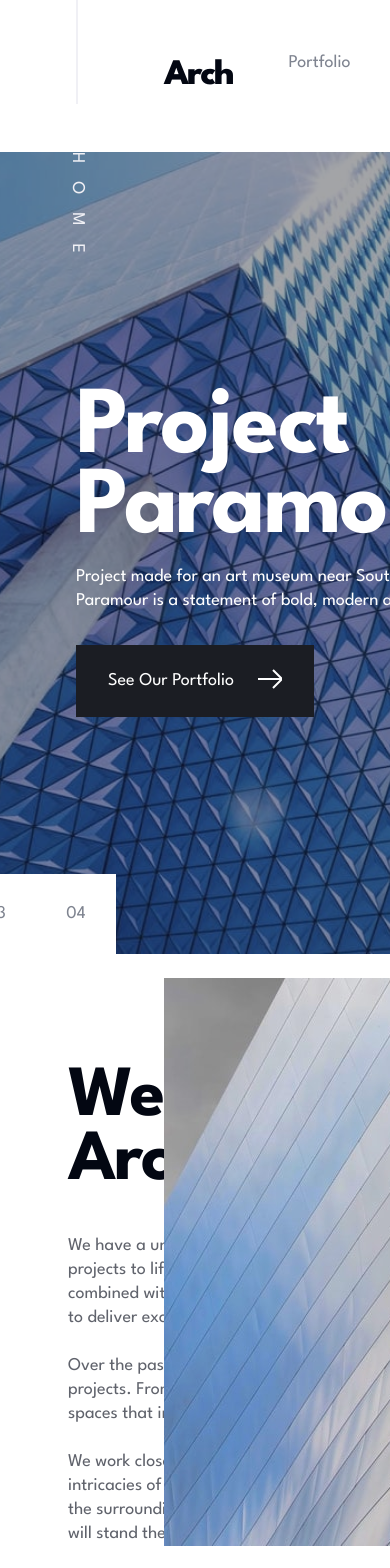
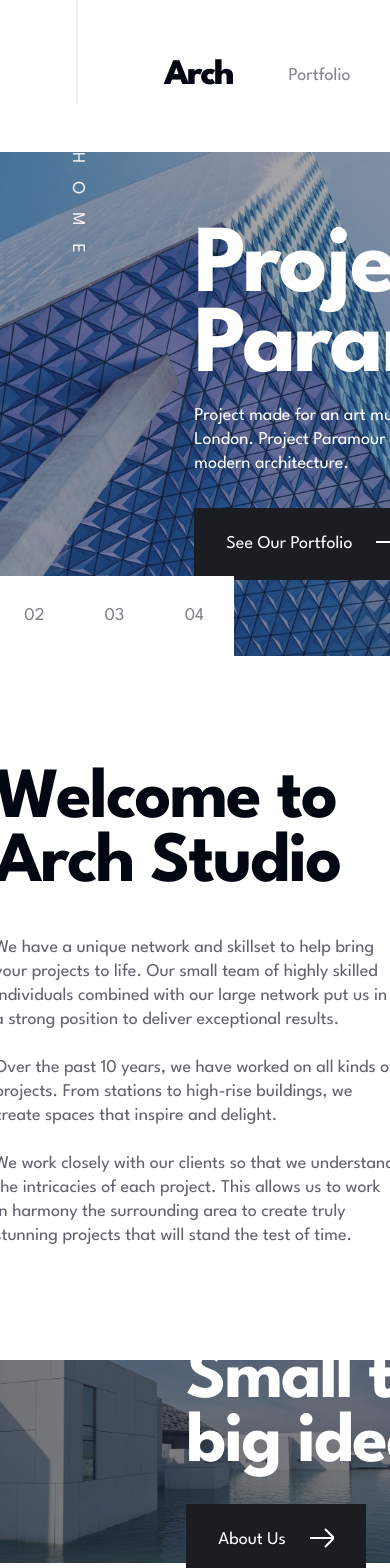
Before and after one commit to Alexjoshua14/Arch, a Next.js app: page / in a window 390 px wide. Shown: the top 1568 px of the page. Built offline with nearby package versions, Linux system fonts and the light colour scheme.

Commit message:
Work on increasing responsiveness of home screen layout

```diff
--- a/src/components/Button.tsx
+++ b/src/components/Button.tsx
@@ -18,7 +18,7 @@ const Button: FC<ButtonProps> = ({ className, text, arrow, variant, ...props })
       }
       {arrow && (
         <svg xmlns="http://www.w3.org/2000/svg" width="24" height="24">
-          <g fill="none" fill-rule="evenodd" stroke="#fff" stroke-width="2">
+          <g fill="none" fillRule="evenodd" stroke="#fff" strokeWidth="2">
             <path d="M15 1l9 9-9 9M0 10h24" />
           </g>
         </svg>
--- a/src/components/NavBar.tsx
+++ b/src/components/NavBar.tsx
@@ -38,7 +38,7 @@ const NavBar: FC<NavBarProps> = ({ }) => {
 
   return (
     <>
-      <div className="z-50 absolute top-0 left-0 translate-x-1/2 -translate-y-1/2 w-[154px]">
+      <div className="z-50 absolute top-0 left-0 translate-x-1/2 -translate-y-1/2 w-[154px] whitespace-nowrap">
         <div className="cursor-vertical-text flex items-center gap-12 w-fit origin-left rotate-90">
           <div className="w-[104px] h-[2px] bg-gray-100" />
           <p className="text-gray-100 text-lg/[24px] tracking-[18px]">
@@ -50,7 +50,7 @@ const NavBar: FC<NavBarProps> = ({ }) => {
         <Link href="/" className="text-4xl font-extrabold tracking-tighter">
           Arch
         </Link>
-        <ul className="flex gap-14">
+        <ul className="flex gap-14 whitespace-nowrap">
           {navOptions.map((option) => (
             <li key={`nav-${option.name}`}>
               <Link href={option.path} className="link">
--- a/src/components/carousel/Carousel.tsx
+++ b/src/components/carousel/Carousel.tsx
@@ -79,7 +79,7 @@ const Carousel: FC<CarouselProps> = ({ }) => {
           quality={100}
         />
         <Overlay />
-        <div className="z-20 absolute top-1/2 -translate-y-1/2 left-[12.5rem] w-[544px] text-white">
+        <div className="z-20 absolute top-1/2 -translate-y-1/2 left-[12.5rem] w-full max-w-[544px] text-white">
           <div className="flex flex-col gap-4 pb-8">
             <h2 className="heading-lg">
               {selectedImage.title}
--- a/src/sections/home/About.tsx
+++ b/src/sections/home/About.tsx
@@ -9,7 +9,7 @@ interface AboutProps {
 const About: FC<AboutProps> = ({ }) => {
   return (
     <div className="relative section w-full h-fit">
-      <div className='z-20 absolute top-1/2 -translate-y-1/2 left-48 w-[448px] flex flex-col gap-7 text-white'>
+      <div className='z-20 absolute top-1/2 -translate-y-1/2 left-48 w-full max-w-[448px] flex flex-col gap-7 text-white'>
         <h2 className="heading-md">
           {`Small team, big ideas`}
         </h2>
--- a/src/sections/home/Featured.tsx
+++ b/src/sections/home/Featured.tsx
@@ -41,10 +41,10 @@ const Featured: FC<FeaturedProps> = ({ }) => {
         </h1>
         <Button text="See All" arrow />
       </div>
-      <div className="h-[560px] w-full flex justify-between gap-4">
+      <div className="h-full w-full flex justify-between gap-4">
         {
           featuredData.map((item, index) => (
-            <div key={`Featured-${item.title}`} className="relative w-fit h-fit overflow-clip">
+            <div key={`Featured-${item.title}`} className="relative w-full h-fit overflow-clip">
               <div>
                 <Image src={item.src.replace('SIZE', screenSize)} alt={item.alt} width={350} height={560} className="w-full h-auto object-contain" />
                 <div className="absolute left-0 top-0 w-full h-full bg-gray-900/20" />
--- a/src/sections/home/Welcome.tsx
+++ b/src/sections/home/Welcome.tsx
@@ -11,8 +11,8 @@ const Welcome: FC<WelcomeProps> = ({ }) => {
       <h1 className="hidden sm:block z-10 heading-xl -mb-9">
         {`Welcome`}
       </h1>
-      <div className="relative pl-48 w-full">
-        <div className="z-20 w-[446px] flex flex-col gap-10">
+      <div className="relative w-full md:pr-[350px] flex items-center justify-start md:justify-center">
+        <div className="z-20 w-full max-w-[446px] flex flex-col gap-10">
           <h2 className="heading-md">
             {`Welcome to Arch Studio`}
           </h2>
@@ -28,8 +28,8 @@ const Welcome: FC<WelcomeProps> = ({ }) => {
             </p>
           </div>
         </div>
-        <div className="absolute right-0 bottom-0 h-fit w-[350px]">
-          <Image src="/assets/home/desktop/image-welcome.jpg" alt="" width={350} height={568} />
+        <div className="hidden md:flex absolute right-0 bottom-0 h-fit w-1/2 max-w-[350px]">
+          <Image src="/assets/home/desktop/image-welcome.jpg" alt="" width={350} height={568} className="w-full h-auto object-contain" />
         </div>
       </div>
     </section>
```
